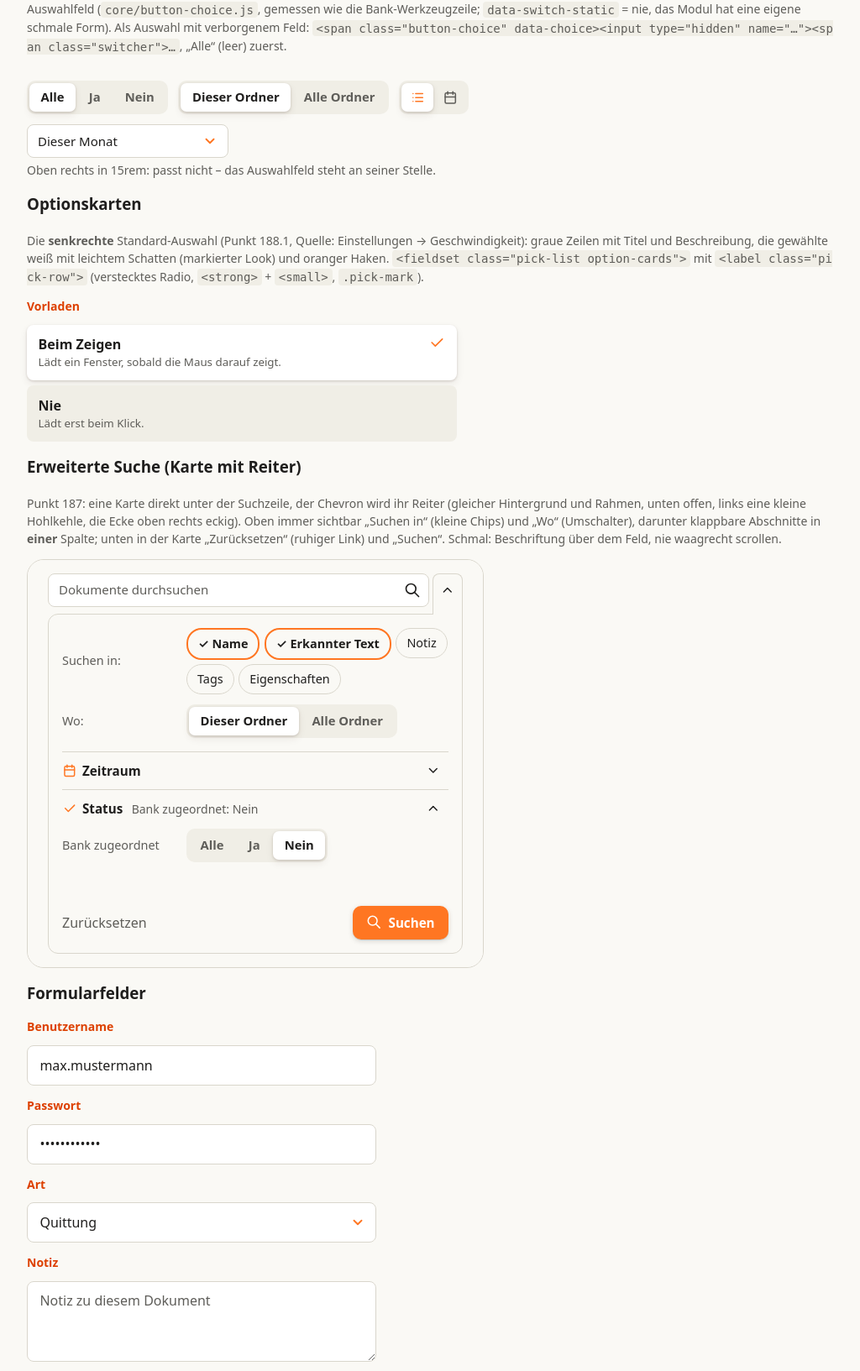
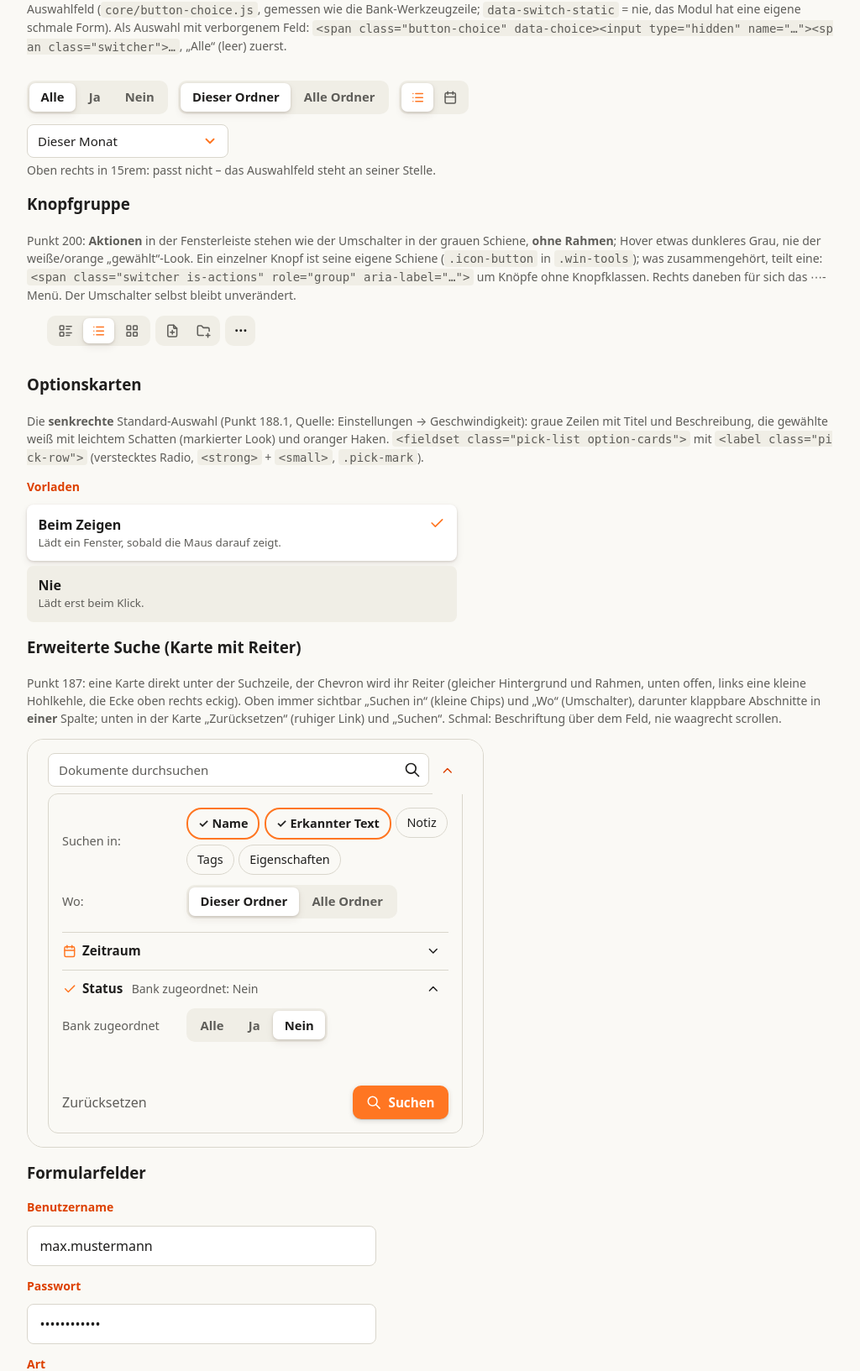
Before and after one commit to batman/doc-hamster, a Laravel app: page /design/styleguide.html in a window 1280 px wide. Shown: the part 568-2201 px from the top of the page at 84% size, without its empty margins (0-1024 px from the left). Run offline with Laravel 12, Linux system fonts and the light colour scheme.

Commit message:
feat(framework): Knopfgruppe for toolbar actions; no visible grips (200, 192)
Co-Authored-By: Claude Opus 5.5 <noreply@anthropic.com>

```diff
--- a/lang/de/documents.php
+++ b/lang/de/documents.php
@@ -117,6 +117,7 @@ return [
         'doc_next' => 'Nächstes Dokument',
     ],
     // Text documents written in the app (point 21).
+    'new_group' => 'Neu anlegen',
     'text' => [
         'new' => 'Neues Dokument',
         'new_title' => 'Neues Dokument',
--- a/lang/en/documents.php
+++ b/lang/en/documents.php
@@ -117,6 +117,7 @@ return [
         'doc_next' => 'Next document',
     ],
     // Text documents written in the app (point 21).
+    'new_group' => 'Create new',
     'text' => [
         'new' => 'New document',
         'new_title' => 'New document',
--- a/public/css/core/lists.css
+++ b/public/css/core/lists.css
@@ -87,6 +87,9 @@ tr.is-opener > td { background: var(--mark-surface); }
 .pick-handle:hover { background: rgb(127 127 127 / .14); color: var(--text); box-shadow: none; }
 .pick-row.is-dragging { box-shadow: var(--shadow); background: var(--bg); position: relative; z-index: 2; }
 .pick-row.is-dragging .pick-handle { cursor: grabbing; color: var(--primary); }
+/* Point 192: no visible grip – the whole row drags (a long press on touch). The handle stays for the keyboard only
+   (Tab, Space, arrows) and shows while it has the keyboard focus. */
+.pick-handle:not(:focus-visible) { position: absolute; width: 1px; min-height: 0; height: 1px; overflow: hidden; clip-path: inset(50%); }
 
 /* A row takes its record's colour for the icon: --row-color, else --folder, else orange (A81) */
 .pick-row.is-static > .icon:not(.pick-handle .icon) { color: var(--row-color, var(--folder, var(--primary))); }
--- a/public/css/core/windows.css
+++ b/public/css/core/windows.css
@@ -133,6 +133,18 @@ input.win-title-field {
 :is(.win-head, .win-tools) :is(.icon-button, .dropdown > .icon-button) { width: 36px; min-width: 36px; height: 36px; min-height: 36px; padding: 0; border-width: 1px; border-color: var(--border); border-radius: 8px; box-shadow: none; }
 :is(.win-head, .win-tools) :is(.icon-button, .dropdown > .icon-button) .icon { width: 1.1rem; height: 1.1rem; }
 .win-tools .win-actions, .win-tools .win-actions .toolbar { gap: .4rem; }
+/* Knopfgruppe (point 200): toolbar actions sit like the Umschalter – grey rail, no frame, hover a darker grey, never
+   the white/orange "chosen" look. A single button is its own rail; actions that belong together share one
+   <span class="switcher is-actions" role="group"> (segments without button classes). */
+.win-tools :is(.icon-button, .dropdown > .icon-button) { border-color: transparent; border-radius: 10px; background: var(--surface); }
+.win-tools :is(.icon-button, .dropdown > .icon-button):hover { background: color-mix(in srgb, var(--text) 8%, var(--surface)); }
+.win-tools :is(.icon-button, .dropdown > .icon-button):is([aria-expanded="true"], .is-active) { border-color: transparent; color: var(--primary-ink); }
+.win-tools .switcher.is-actions > :is(button, a) { min-height: 30px; padding-inline: .5rem; }
+@container win (width < 28rem) { .switcher.win-wide-only { display: none; } }
+@media (prefers-color-scheme: dark) {
+    .win-tools :is(.icon-button, .dropdown > .icon-button) { background: var(--surface); }
+    .win-tools :is(.icon-button, .dropdown > .icon-button):hover { background: color-mix(in srgb, var(--text) 10%, var(--surface)); }
+}
 .win-body > :first-child { margin-top: 0; }
 
 /* The window head line sits where the column head line sits (padding + 48 px row), so strips line up with both */
--- a/public/design/styleguide.html
+++ b/public/design/styleguide.html
@@ -107,6 +107,30 @@
             </div>
             <p class="sg-note">Oben rechts in 15rem: passt nicht – das Auswahlfeld steht an seiner Stelle.</p>
 
+            <h3 class="sg-pad" id="action-group">Knopfgruppe</h3>
+            <p class="sg-note">Punkt 200: <strong>Aktionen</strong> in der Fensterleiste stehen wie der Umschalter in der grauen Schiene, <strong>ohne Rahmen</strong>; Hover etwas dunkleres Grau, nie der weiße/orange „gewählt“-Look. Ein einzelner Knopf ist seine eigene Schiene (<code>.icon-button</code> in <code>.win-tools</code>); was zusammengehört, teilt eine: <code>&lt;span class="switcher is-actions" role="group" aria-label="…"&gt;</code> um Knöpfe ohne Knopfklassen. Rechts daneben für sich das ⋯-Menü. Der Umschalter selbst bleibt unverändert.</p>
+            <div class="win-tools" style="display: flex; align-items: center; gap: .4rem; flex-wrap: wrap;">
+                <span class="switcher" data-switch-static role="group" aria-label="Ansicht"><button type="button" aria-pressed="false" aria-label="Details"><svg class="icon" viewBox="0 0 24 24" fill="none" stroke="currentColor" stroke-width="2" stroke-linecap="round" stroke-linejoin="round" aria-hidden="true"><path d="M13 5h8" />
+  <path d="M13 9h5" />
+  <path d="M13 15h8" />
+  <path d="M13 19h5" />
+  <path d="M3 5a1 1 0 0 1 1 -1h4a1 1 0 0 1 1 1v4a1 1 0 0 1 -1 1h-4a1 1 0 0 1 -1 -1l0 -4" />
+  <path d="M3 15a1 1 0 0 1 1 -1h4a1 1 0 0 1 1 1v4a1 1 0 0 1 -1 1h-4a1 1 0 0 1 -1 -1l0 -4" /></svg></button><button type="button" aria-pressed="true" aria-label="Liste"><svg class="icon" viewBox="0 0 24 24" fill="none" stroke="currentColor" stroke-width="2" stroke-linecap="round" stroke-linejoin="round" aria-hidden="true"><path d="M9 6l11 0" />
+  <path d="M9 12l11 0" />
+  <path d="M9 18l11 0" />
+  <path d="M5 6l0 .01" />
+  <path d="M5 12l0 .01" />
+  <path d="M5 18l0 .01" /></svg></button><button type="button" aria-pressed="false" aria-label="Kacheln"><svg class="icon" viewBox="0 0 24 24" fill="none" stroke="currentColor" stroke-width="2" stroke-linecap="round" stroke-linejoin="round" aria-hidden="true"><path d="M4 5a1 1 0 0 1 1 -1h4a1 1 0 0 1 1 1v4a1 1 0 0 1 -1 1h-4a1 1 0 0 1 -1 -1l0 -4" />
+  <path d="M14 5a1 1 0 0 1 1 -1h4a1 1 0 0 1 1 1v4a1 1 0 0 1 -1 1h-4a1 1 0 0 1 -1 -1l0 -4" />
+  <path d="M4 15a1 1 0 0 1 1 -1h4a1 1 0 0 1 1 1v4a1 1 0 0 1 -1 1h-4a1 1 0 0 1 -1 -1l0 -4" />
+  <path d="M14 15a1 1 0 0 1 1 -1h4a1 1 0 0 1 1 1v4a1 1 0 0 1 -1 1h-4a1 1 0 0 1 -1 -1l0 -4" /></svg></button></span>
+                <span class="switcher is-actions" role="group" aria-label="Neu anlegen"><button type="button" aria-label="Neues Dokument" data-tooltip="Neues Dokument"><svg class="icon" viewBox="0 0 24 24" fill="none" stroke="currentColor" stroke-width="2" stroke-linecap="round" stroke-linejoin="round" aria-hidden="true"><path d="M14 3v4a1 1 0 0 0 1 1h4" />
+  <path d="M17 21h-10a2 2 0 0 1 -2 -2v-14a2 2 0 0 1 2 -2h7l5 5v11a2 2 0 0 1 -2 2z" />
+  <path d="M12 11l0 6" />
+  <path d="M9 14l6 0" /></svg></button><button type="button" aria-label="Neuer Ordner" data-tooltip="Neuer Ordner"><svg class="icon" viewBox="0 0 24 24" fill="none" stroke="currentColor" stroke-width="2" stroke-linecap="round" stroke-linejoin="round" aria-hidden="true"><path d="M12 19h-7a2 2 0 0 1 -2 -2v-11a2 2 0 0 1 2 -2h4l3 3h7a2 2 0 0 1 2 2v3.5" /><path d="M16 19h6" /><path d="M19 16v6" /></svg></button></span>
+                <button type="button" class="icon-button" aria-label="Mehr" data-tooltip="Mehr"><svg class="icon" viewBox="0 0 24 24" fill="none" stroke="currentColor" stroke-width="2" stroke-linecap="round" stroke-linejoin="round" aria-hidden="true"><path d="M4 12a1 1 0 1 0 2 0a1 1 0 1 0 -2 0" /><path d="M11 12a1 1 0 1 0 2 0a1 1 0 1 0 -2 0" /><path d="M18 12a1 1 0 1 0 2 0a1 1 0 1 0 -2 0" /></svg></button>
+            </div>
+
             <h3 class="sg-pad" id="option-cards">Optionskarten</h3>
             <p class="sg-note">Die <strong>senkrechte</strong> Standard-Auswahl (Punkt 188.1, Quelle: Einstellungen → Geschwindigkeit): graue Zeilen mit Titel und Beschreibung, die gewählte weiß mit leichtem Schatten (markierter Look) und oranger Haken. <code>&lt;fieldset class="pick-list option-cards"&gt;</code> mit <code>&lt;label class="pick-row"&gt;</code> (verstecktes Radio, <code>&lt;strong&gt;</code> + <code>&lt;small&gt;</code>, <code>.pick-mark</code>).</p>
             <form onsubmit="return false" style="max-width: 32rem;">
@@ -924,7 +948,7 @@
             <h3 class="sg-pad" id="dashboard">Dashboard-Baustein</h3>
             <p class="sg-note">Punkt 176, A349–A353: Home ist ein Raster aus Karten (<code>ul.dash-grid</code> &gt; <code>li.card.dash-widget.is-s|is-m|is-l</code>), das der Fensterbreite folgt (1, 2 oder 6 Spalten). Der Stift schaltet den Bearbeiten-Modus (<code>.dash.is-editing</code>): Werkzeugzeile mit Griff, Name, Größe S/M/L und X; Schnellzugriff-Kacheln (<code>.dash-tile</code>), leere Bausteine mit Hinweis (<code>.dash-empty</code>), Ablagefeld (<code>.dash-drop</code>).</p>
             <div class="dash is-editing" style="max-width:40rem"><ul class="dash-grid">
-                <li class="card dash-widget is-m"><div class="dash-tools"><button type="button" class="icon-button button-small dash-grip" aria-label="Verschieben"><svg class="icon" viewBox="0 0 24 24" fill="none" stroke="currentColor" stroke-width="2" stroke-linecap="round" stroke-linejoin="round" aria-hidden="true"><path d="M8 5a1 1 0 1 0 2 0a1 1 0 1 0 -2 0"/><path d="M8 12a1 1 0 1 0 2 0a1 1 0 1 0 -2 0"/><path d="M8 19a1 1 0 1 0 2 0a1 1 0 1 0 -2 0"/><path d="M14 5a1 1 0 1 0 2 0a1 1 0 1 0 -2 0"/><path d="M14 12a1 1 0 1 0 2 0a1 1 0 1 0 -2 0"/><path d="M14 19a1 1 0 1 0 2 0a1 1 0 1 0 -2 0"/></svg></button><span class="dash-tools-name">Schnellzugriff</span><span class="switcher" data-switch-static role="group" aria-label="Größe"><button type="button" aria-pressed="false">S</button><button type="button" aria-pressed="true">M</button><button type="button" aria-pressed="false">L</button></span></div>
+                <li class="card dash-widget is-m"><div class="dash-tools dash-grip" tabindex="0" aria-label="Verschieben"><span class="dash-tools-name">Schnellzugriff</span><span class="switcher" data-switch-static role="group" aria-label="Größe"><button type="button" aria-pressed="false">S</button><button type="button" aria-pressed="true">M</button><button type="button" aria-pressed="false">L</button></span></div>
                     <ul class="dash-tiles"><li class="dash-tile-item"><a class="dash-tile" href="#dashboard"><svg class="icon" viewBox="0 0 24 24" fill="none" stroke="currentColor" stroke-width="2" stroke-linecap="round" stroke-linejoin="round" aria-hidden="true"><path d="M5 4h4l3 3h7a2 2 0 0 1 2 2v8a2 2 0 0 1 -2 2h-14a2 2 0 0 1 -2 -2v-11a2 2 0 0 1 2 -2"/></svg><span>Belege 2026</span></a></li></ul></li>
                 <li class="card dash-widget is-s"><div class="dash-drop"><strong>Dateien hier ablegen</strong><small>Sie landen im Posteingang.</small></div></li>
             </ul></div>
--- a/public/js/modules/dashboard.js
+++ b/public/js/modules/dashboard.js
@@ -259,10 +259,10 @@
         }
     }, true);
 
-    // --- Reorder: drag the grip, or arrow keys on it -------------------------------------------------------------
+    // --- Reorder: drag the tool line (point 192), or arrow keys on it -------------------------------------------------------------
     document.addEventListener('pointerdown', event => {
         const grip = event.target instanceof Element ? event.target.closest('[data-dash-grip]') : null;
-        if (!grip || event.button !== 0) {
+        if (!grip || event.button !== 0 || event.target.closest('button, a, input')) {
             return;
         }
         const item = grip.closest('[data-widget]');
@@ -312,7 +312,7 @@
         window.addEventListener('keydown', key, true);
     });
     document.addEventListener('keydown', event => {
-        const grip = event.target instanceof Element ? event.target.closest('[data-dash-grip]') : null;
+        const grip = event.target instanceof Element && event.target.matches('[data-dash-grip]') ? event.target : null;
         if (!grip || !['ArrowLeft', 'ArrowUp', 'ArrowRight', 'ArrowDown'].includes(event.key)) {
             return;
         }
--- a/resources/views/dashboard/_widget.blade.php
+++ b/resources/views/dashboard/_widget.blade.php
@@ -1,4 +1,4 @@
-{{-- One Home widget (A349, A350): a card; in edit mode its tool line (grip, name, size S/M/L, X) shows on top.
+{{-- One Home widget (A349, A350): a card; in edit mode its tool line (drag handle itself: name, size S/M/L, X) shows on top.
      $widget = ['type', 'size', 'data']. The body is dashboard/widgets/<type>. --}}
 @php
     $type = $widget['type'];
@@ -6,8 +6,8 @@
     $name = __('dashboard.widgets.'.$type);
 @endphp
 <li class="card dash-widget dash-{{ $type }} is-{{ $widget['size'] }}" data-widget="{{ $type }}" data-size="{{ $widget['size'] }}" aria-label="{{ $name }}">
-    <div class="dash-tools">
-        <button type="button" class="icon-button button-small dash-grip" data-dash-grip aria-label="{{ __('dashboard.move') }}" data-tooltip="{{ __('dashboard.move') }}"><x-icon name="grip-vertical" /></button>
+    {{-- Point 192: no grip – the whole tool line drags (and takes the arrow keys when focused). --}}
+    <div class="dash-tools dash-grip" data-dash-grip tabindex="0" aria-label="{{ __('dashboard.move') }}">
         <span class="dash-tools-name">{{ $name }}</span>
         <span class="switcher" data-switch-static role="group" aria-label="{{ __('dashboard.size') }}">
             @foreach (\App\Domain\Dashboard\DashboardLayout::SIZES as $size)
```
Also changed, not shown: docs/design/FRAMEWORK.md (+2 -1 lines), resources/views/documents/index.blade.php (+12 -7 lines).
